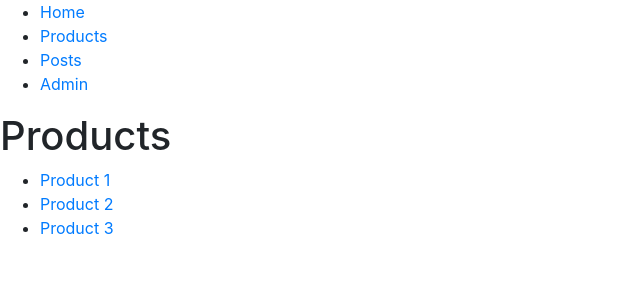
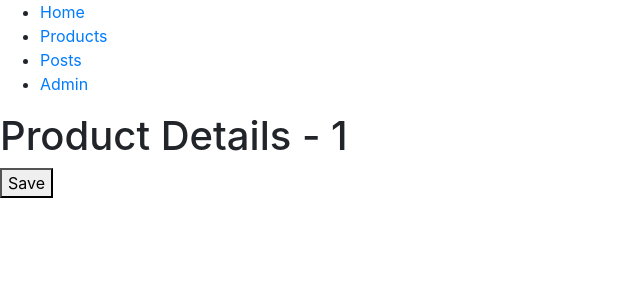
Before and after one commit to adisco4420/vidly-api, a React (Create React App) app: page /products/1 in a window 1280 px wide. Shown: the top 300 px of the page, without its empty margins (0-640 px from the left). Built offline with nearby package versions, Linux system fonts and the light colour scheme.

Commit message:
update on routing

```diff
--- a/package.json
+++ b/package.json
@@ -5,6 +5,7 @@
   "dependencies": {
     "bootstrap": "4.1.0",
     "lodash": "^4.17.11",
+    "query-string": "^6.7.0",
     "react": "^16.8.6",
     "react-dom": "^16.8.6",
     "react-router-dom": "^5.0.1",
--- a/src/App.js
+++ b/src/App.js
@@ -7,7 +7,8 @@
 import Navbar from './components/routing/navbar';
 import Home from './components/routing/home';
 import Dashboard from './components/routing/admin/dashboard';
-import Posts from './components/routing/posts'
+import Posts from './components/routing/posts';
+import ProductDetails from './components/routing/productDetails'
 
 function App() {
   return (
@@ -17,8 +18,9 @@
     <Navbar />
     <div className="content">
       <Switch>
-        <Route path="/products" component={Products} />
-        <Route path="/posts" component={Posts} />
+        <Route path="/products/:id" component={ProductDetails}/>
+        <Route path="/products" render={(props) => <Products sortBy="newest" {...props}/>} />
+        <Route path="/posts/:year?/:month?" component={Posts} />
         <Route path="/admin" component={Dashboard} />
         <Route path="/" component={Home} />
       </Switch>
--- a/src/components/routing/posts.jsx
+++ b/src/components/routing/posts.jsx
@@ -1,10 +1,13 @@
 import React from "react";
+import queryString from 'query-string';
 
-const Posts = () => {
+const Posts = ({match, location }) => {
+  const result = queryString.parse(location.search)
+  console.log(result);
   return (
     <div>
       <h1>Posts</h1>
-      Year: , Month:
+      Year: {match.params.year}, Month: {match.params.month}
     </div>
   );
 };
--- a/src/components/routing/productDetails.jsx
+++ b/src/components/routing/productDetails.jsx
@@ -8,7 +8,7 @@
   render() {
     return (
       <div>
-        <h1>Product Details - </h1>
+        <h1>Product Details - {this.props.match.params.id} </h1>
         <button onClick={this.handleSave}>Save</button>
       </div>
     );
--- a/src/components/routing/products.jsx
+++ b/src/components/routing/products.jsx
@@ -1,4 +1,5 @@
 import React, { Component } from "react";
+import { Link } from 'react-router-dom'
 
 class Products extends Component {
   state = {
@@ -16,7 +17,7 @@
         <ul>
           {this.state.products.map(product => (
             <li key={product.id}>
-              <a href={`/products/${product.id}`}>{product.name}</a>
+              <Link to={`/products/${product.id}`}>{product.name}</Link>
             </li>
           ))}
         </ul>
```
Also changed, not shown: 1 other file (tests, documents, lock files or other folders).
